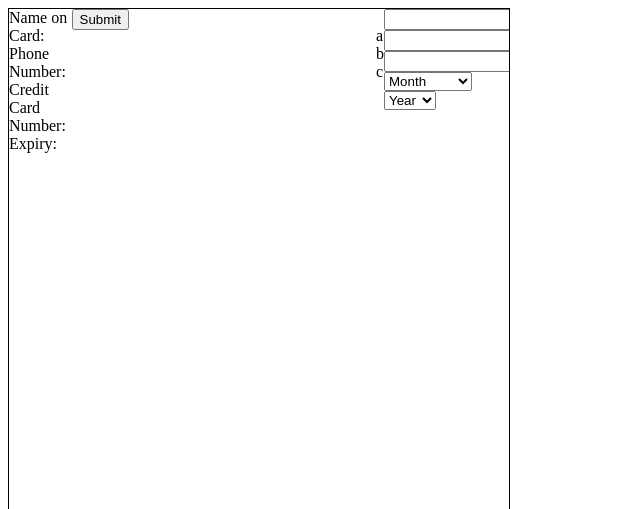
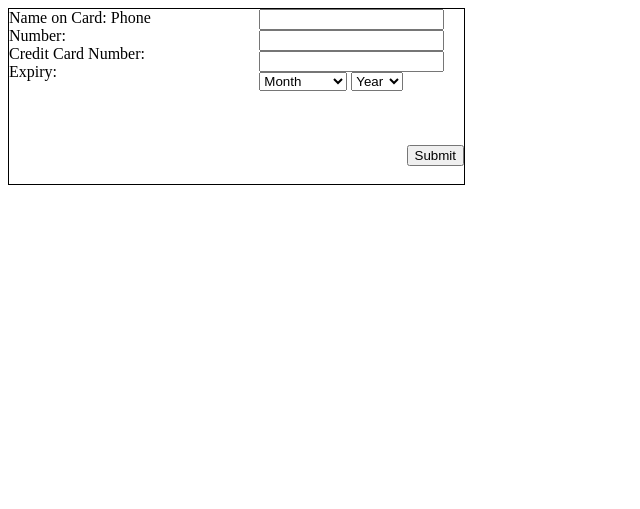
Before and after one commit to lukejohnhansen/commshopp, a plain HTML site: page Payment.html in a window 1280 px wide. Shown: the top 509 px of the page, without its empty margins (0-640 px from the left). Drawn offline with nearby package versions, Linux system fonts and the light colour scheme.

Commit message:
payment page

```diff
--- a/Payment.html
+++ b/Payment.html
@@ -4,19 +4,18 @@
     <title>Payment</title>
 		<style>
 			#payment {
-				width: 500px;
-				height: 500px;
+				width: 36%;
+				height: 175px;
 				border: 1px solid black;
 				overflow: hidden;
 			}
 			#inputs {
-				width:25%;
+				width:45%;
 				margin:0;
 				float:right;
-				display:inline-block;
 			}
 			#labels {
-				width: 12.5%;
+				width: 36%;
 				margin:0;
 				float:left;
 				display:inline-block;
@@ -24,6 +23,12 @@
 				vertical-align: top;
 			}
 			#printedresult{
+				float:right;
+				position: absolute;
+				top:25%;
+				right:50%;
+			}
+			#submit{
 				float:right;
 			}
 		</style>
@@ -60,24 +65,21 @@
 					<option value = '23'>2023</option>
 					<option value = '24'>2024</option>
 				</select>
+				<br/>
+				<span id = name2></span>
+				<br/>
+				<span id = result></span>
+				<br/>
+				<span id = expiry></span>
+				<br/>
+				<input type = "button" id = "submit" value = "Submit"/>
 				</div>
 				<div id = labels>
 					Name on Card:
 					Phone Number:<br/>
 					Credit Card Number:<br/>
 					Expiry:
-
 				</div>
-				<div id = printedresult>
-				<br/>
-				<span id = name2>a</span>
-				<br/>
-				<span id = result>b</span>
-				<br/>
-				<span id = expiry>c</span>
-				<br/>
-				</div>
-				<input type = "button" value = "Submit"/>
 			</form>
 		</div>
 		<div id = list>
```
